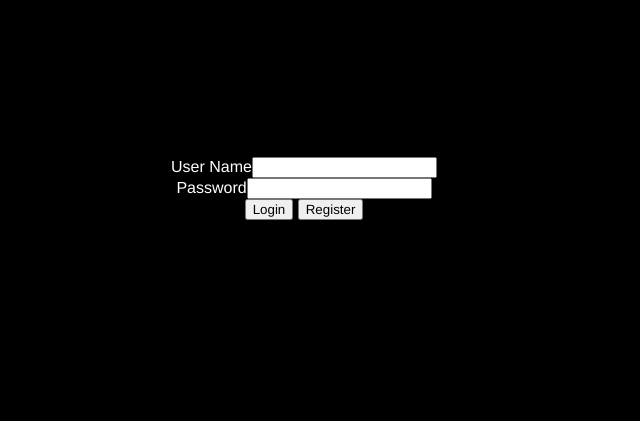
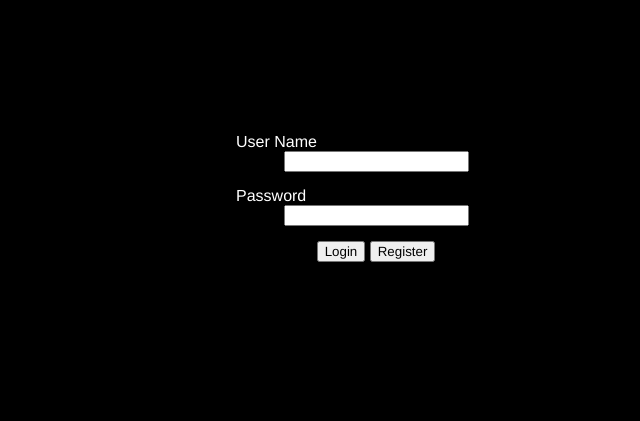
Before and after one commit to wangchuan3533/holdem, a website: page proxy/public/index.html in a window 1280 px wide. Shown: the part 202-623 px from the top of the page, without its empty margins (336-976 px from the left). Drawn offline with nearby package versions, Linux system fonts and the light colour scheme; no server answers.

Commit message:
update ui

```diff
--- a/proxy/public/index.html
+++ b/proxy/public/index.html
@@ -11,15 +11,25 @@
       <div class="chatArea">
         <ul class="messages"></ul>
       </div>
+      <div>
+          <input type="button" value="bet" />
+          <input type="button" value="check" />
+          <input type="button" value="raise" />
+          <input type="button" value="call" />
+          <input type="button" value="fold" />
+          <input type="button" value="check" />
+          <input type="range" value="range" min="0" max="1000" />
+      </div>
       <input class="inputMessage" placeholder="Type here..."/>
     </li>
     <li class="login page">
       <div class="form">
-        <h3>Texas Hold'em Poker Game </h3>
-        <span class="label">User Name</span><input class="usernameInput" type="text" maxlength="14" /><br />
-        <span class="label">Password</span><input class="userpassInput" type="password" maxlength="14" /><br />
-        <input class="loginButton" type="button" value="Login" maxlength="14" />
-        <input class="registerButton" type="button" value="Register" maxlength="14" />
+        <div class="item"><div class="label">User Name</div><input class="usernameInput" type="text" /></div>
+        <div class="item"><div class="label">Password</div><input class="userpassInput" type="password" /></div>
+        <div class="item">
+          <input class="loginButton" type="button" value="Login" />
+          <input class="registerButton" type="button" value="Register" />
+        </div>
       </div>
     </li>
   </ul>
--- a/proxy/public/style.css
+++ b/proxy/public/style.css
@@ -31,6 +31,10 @@ ul {
   word-wrap: break-word;
 }
 
+h3 {
+  color: #ffffff;
+}
+
 /* Pages */
 
 .pages {
@@ -53,16 +57,23 @@ ul {
 }
 
 .login.page .form {
-  height: 100px;
-  margin-top: -100px;
+  width: 400px;
+  height: 300px;
   position: absolute;
-
   text-align: center;
-  top: 50%;
-  width: 100%;
+  top: 40%;
+  left: 40%;
 }
 
-.login.page .form .usernameInput .userpassInput .loginButton .registerButton {
+.item {
+  display: block;
+  padding-top: 15px;
+  margin-left: auto;
+  margin-right: auto;
+  width: 70%;
+}
+
+.login.page .form .usernameInput .userpassInput {
   background-color: transparent;
   border: none;
   border-bottom: 2px solid #fff;
@@ -81,8 +92,27 @@ ul {
   letter-spacing: 3px;
 }
 
+.loginButton {
+  left: 10px;
+}
+.label {
+  float: left;
+  display: block;
+  width: 100px;
+  text-align: left;
+}
+
+.usernameInput .userpassInput  {
+  float: right;
+}
+
+.buttons {
+  width: 100%;
+  margin-top: 20px;
+}
+
 .login.page .label, .login.page .usernameInput .userpassInput .loginButton .registerButton {
-  color: #fff;
+  color: #ffffff;
   font-weight: 100;
 }
 
```
